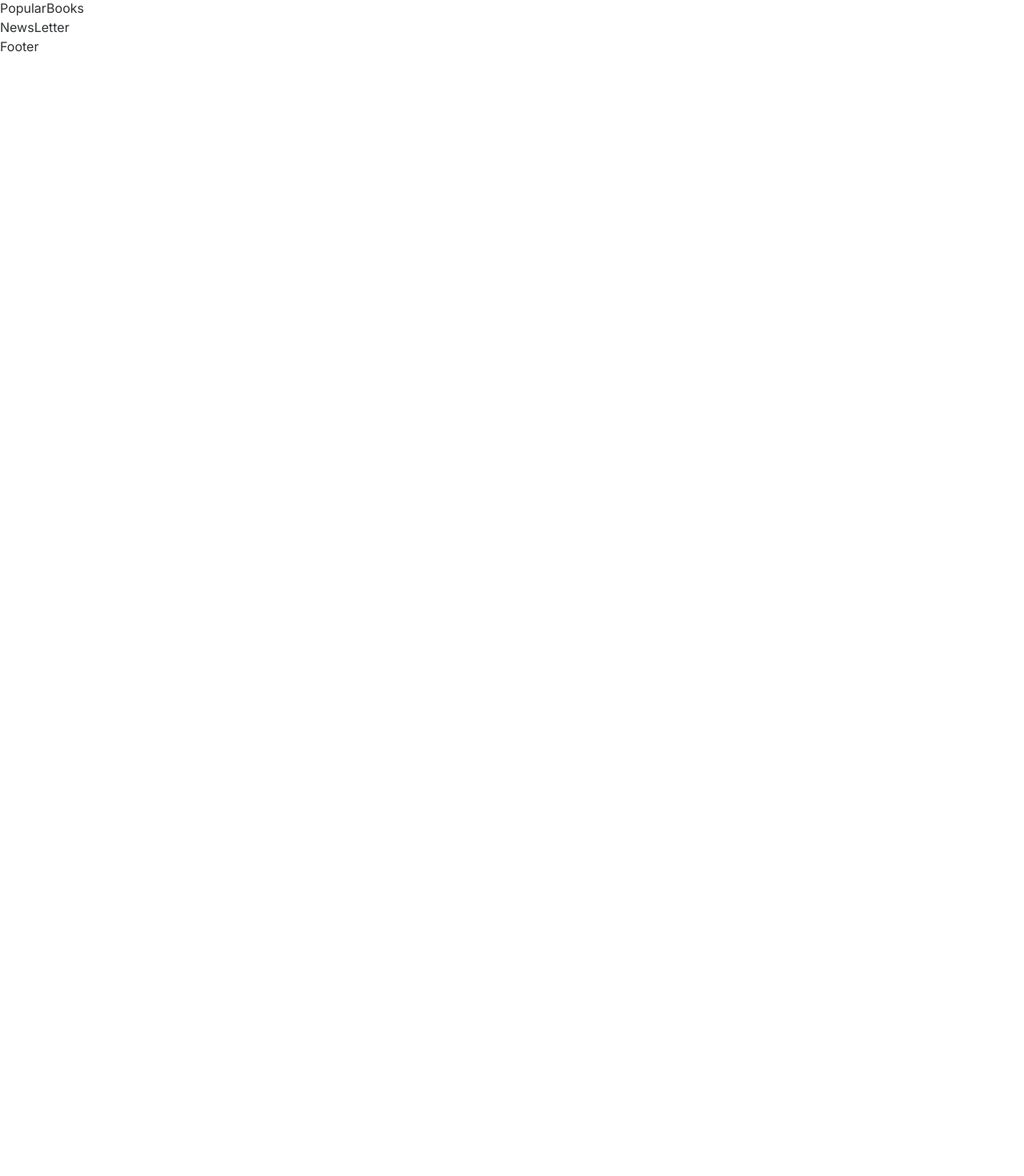
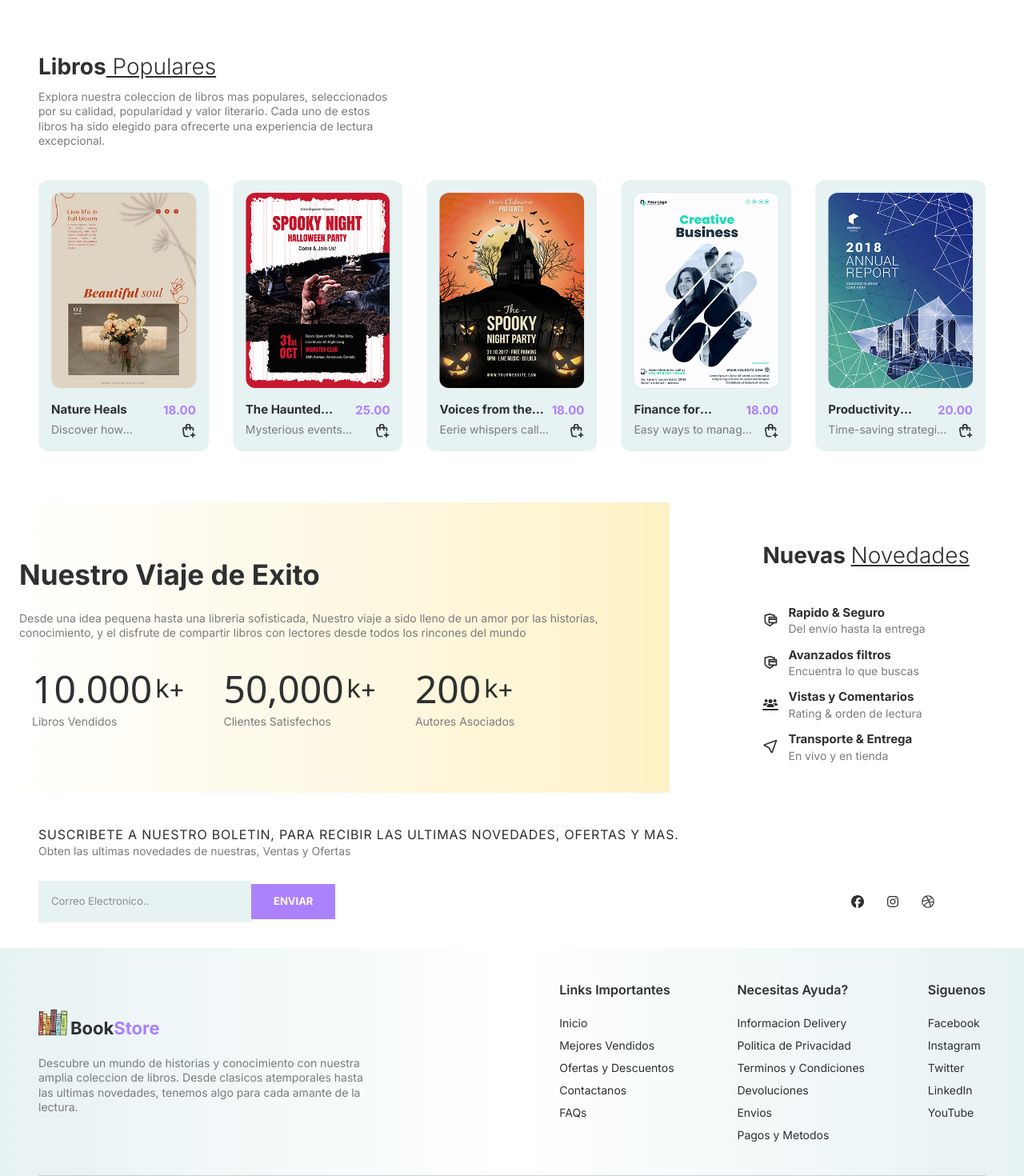
Before and after one commit to Avila-Pato/BookStore-React.js, a React (Vite) app: page / in a window 1280 px wide. Shown: the part 2440-3910 px from the top of the page at 80% size. Before the commit the page ends 2510 px from the top, so only its background shows below. Built offline with nearby package versions, Linux system fonts and the light colour scheme.

Commit message:
Add Achievements, Footer, and NewsLetter components; implement dynamic rendering for PopularBooks and integrate ShopContext for state management; update Home page layout and add environment configuration

```diff
--- a/src/components/Achievements.jsx
+++ b/src/components/Achievements.jsx
@@ -1,9 +1,89 @@
-import React from 'react'
+import React from "react";
+import Title from "./Title";
+import { RiSecurePaymentLine } from "react-icons/ri";
+import { FaUsersLine } from "react-icons/fa6";
+import { TbLocation } from "react-icons/tb";
+const Achievements = () => {
+  const statistics = [
+    { label: "Libros Vendidos", value: "10.000" },
+    { label: "Clientes Satisfechos", value: "50,000" },
+    { label: "Autores Asociados", value: "200" },
+  ];
 
-const Achievements = () => {
   return (
-    <div>Achievements</div>
-  )
-}
+    <section className="mx-auto max-w-[1440px]">
+      {/* Container */}
+      <div className="flex flex-col xl:flex-row gap-12">
+        {/* Left side */}
+        <div className="flex-[2] flex justify-center flex-col bg-gradient-to-l from-tertiary/40 to-white px-6 lg:-12 py-16">
+          <h2 className="h2 ">Nuestro Viaje de Exito</h2>
+          <p className="py-5 max-w-[47rem]">
+            Desde una idea pequena hasta una libreria sofisticada, Nuestro viaje
+            a sido lleno de un amor por las historias, conocimiento, y el
+            disfrute de compartir libros con lectores desde todos los rincones
+            del mundo
+          </p>
+          {/* Statistics container */}
+          <div className="flex flex-wrap gap-4">
+            {statistics.map((statistic, index) => (
+              <div key={index} className="p-4 rounded-lg">
+                <div className="flex items-center gap-1">
+                  <h3 className="text-5xl font-sans">
+                    {statistic.value}</h3>
+                    <h4 className="regular-32">k+</h4>
+                </div>
+                <p className="capitalize pt-2">{statistic.label}</p>
+              </div>
+            ))}
+          </div>
+        </div>
+        {/* Right side   */}
+        <div className="flex-1 relative max-sm:pl-8 flex items-center xl:justify-center pt-5">
+          <div className="flex flex-col">
+            <Title
+              title1={"Nuevas "}
+              title2={" Novedades"}
+              titleStyles={"pb-10"}
+              paraStyles={"hidden"}
+            />
+            <div className="flex flex-col items-start">
+              <div className="flexCenter gap-3 mb-3">
+                <RiSecurePaymentLine className="text-xl" />
+                <div className="">
+                  <h5 className="h5">Rapido & Seguro</h5>
+                  <p>Del envio hasta la entrega</p>
+                </div>
+              </div>
 
-export default Achievements
+              <div className="flexCenter gap-3 mb-3">
+                <RiSecurePaymentLine className="text-xl" />
+                <div className="">
+                  <h5 className="h5">Avanzados filtros</h5>
+                  <p>Encuentra lo que buscas</p>
+                </div>
+              </div>
+
+              <div className="flexCenter gap-3 mb-3">
+                <FaUsersLine className="text-xl" />
+                <div className="">
+                  <h5 className="h5">Vistas y Comentarios</h5>
+                  <p>Rating & orden de lectura</p>
+                </div>
+              </div>
+
+              <div className="flexCenter gap-3 mb-3">
+                <TbLocation className="text-xl" />
+                <div className="">
+                  <h5 className="h5">Transporte & Entrega</h5>
+                  <p>En vivo y en tienda</p>
+                </div>
+              </div>
+            </div>
+          </div>
+        </div>
+      </div>
+    </section>
+  );
+};
+
+export default Achievements;
--- a/src/components/Footer.jsx
+++ b/src/components/Footer.jsx
@@ -1,9 +1,81 @@
-import React from 'react'
+import React from "react";
+import { Link } from "react-router-dom";
+import logoImg from "../assets/logo.png";
 
 const Footer = () => {
+  const linkSections = [
+    {
+      title: "Links Importantes",
+      links: [
+        "Inicio",
+        "Mejores Vendidos",
+        "Ofertas y Descuentos",
+        "Contactanos",
+        "FAQs",
+      ],
+    },
+    {
+      title: "Necesitas Ayuda?",
+      links: [
+        "Informacion Delivery",
+        "Politica de Privacidad",
+        "Terminos y Condiciones",
+        "Devoluciones",
+        "Envios",
+        "Pagos y Metodos",
+      ],
+    },
+    {
+      title: "Siguenos",
+      links: [
+        "Facebook",
+        "Instagram",
+        "Twitter",
+        "LinkedIn",
+        "YouTube",
+      ],
+    }
+  ];
   return (
-    <div>Footer</div>
+    <section className="max-padd-container bg-gradient-to-l from-primary via-white to-primary">
+      <div className="flex flex-col md:flex-row items-center justify-between gap-10 py-10 border-b
+      border-gray-500/30">
+          <div>
+            {/* logo */}
+            <div className="flex flex-1">
+              <Link to={"/"} className="bold-22 xl:bold-28 flex items-end gap-1">
+                <img src={logoImg} alt="Logo" className="h-9" />
+                <div className="relative top-1.5">
+                    Book<span className="text-secondary">Store</span>
+                </div>
+              </Link>
+            </div>
+            <p className="max-w-[410px] mt-6">
+               Descubre un mundo de historias y conocimiento con nuestra amplia coleccion de libros. Desde clasicos atemporales hasta las ultimas novedades, tenemos algo para cada amante de la lectura.
+            </p>
+          </div>
+          <div className="flex flex-wrap justify-between w-full md:w-[45%] gap-5">
+            {linkSections.map((section, index) => (
+              <div key={index}>
+                  <h3 className="font-semibold text-base md:mb-5 mb-2">
+                    {section.title}
+                  </h3>
+                  <ul className="text-sm space-y-2">
+                    {section.links.map((link, i) => (
+                      <li key={i}>
+                        <a href="#" className="hover:underline transition-all">
+                          {link}
+                        </a>
+                      </li>
+                    ))}
+
+                  </ul>
+              </div>
+            ))}
+          </div>
+      </div>
+  </section>
   )
-}
+};
 
-export default Footer
+export default Footer;
--- a/src/components/NewsLetter.jsx
+++ b/src/components/NewsLetter.jsx
@@ -1,8 +1,30 @@
 import React from 'react'
+import { FaDribbble, FaFacebook, FaInstagram } from 'react-icons/fa6'
 
 const NewsLetter = () => {
   return (
-    <div>NewsLetter</div>
+    <section className='max-padd-container py-8 mt-2'>
+      <div className='flexBetween flex-wrap gap-7'>
+        <div>
+          <h4 className='bolf-14 uppercase tracking-wider'>
+            Suscribete a nuestro boletin, Para recibir las ultimas novedades, ofertas y mas.
+          </h4>
+            <p>Obten las ultimas novedades de nuestras, Ventas y Ofertas</p>
+        </div>
+        <div>
+          <input type="email" placeholder='Correo Electronico..' className='p-4 bg-primary w-[222px]
+           sm:w-[266px]
+          outline-none text-[13px]' />
+          <button className='btn-secondary !rounded-none !text-[13px] !font-bold uppercase'>Enviar</button>
+        </div>
+      <div className='flex gap-x-3 pr-14'>
+        <div className='h-8 w-8 rounded-full hover:bg-secondary hover:text-white flexCenter transition-all duration-500'><FaFacebook /></div>
+        <div className='h-8 w-8 rounded-full hover:bg-secondary hover:text-white flexCenter transition-all duration-500'><FaInstagram /></div>
+        <div className='h-8 w-8 rounded-full hover:bg-secondary hover:text-white flexCenter transition-all duration-500'><FaDribbble/></div>
+
+      </div>
+      </div>
+    </section>
   )
 }
 
--- a/src/components/PopularBooks.jsx
+++ b/src/components/PopularBooks.jsx
@@ -1,8 +1,64 @@
-import React from 'react'
+import React , { useState, useEffect, useContext  } from 'react';
+import { ShopContext } from '../context/ShopContext.jsx';
+import Title from './Title.jsx';
+
+import { Swiper, SwiperSlide } from 'swiper/react';
+import 'swiper/css';
+
+import {  Autoplay } from 'swiper/modules';
+
+import Item from './Item.jsx';
+
+
 
 const PopularBooks = () => {
+  const [popularBooks, setPopularBooks] = useState([]);
+  const { books } = useContext(ShopContext);
+
+  useEffect(() => {
+    const data = books.filter((item) => item.popular )
+    setPopularBooks(data.slice(0, 6)); // Assuming we want the first 6 popular books
+  }, [books])
+
   return (
-    <div>PopularBooks</div>
+    <section className='max-padd-container py-16'>
+      <Title title1={'Libros'} title2={' Populares'} titleStyles={'pb-10'} para={"Explora nuestra coleccion de libros mas populares, seleccionados por su calidad, popularidad y valor literario. Cada uno de estos libros ha sido elegido para ofrecerte una experiencia de lectura excepcional."}
+      />
+      {/* Contenedor */}
+      <Swiper
+        autoplay={{
+          delay: 4000,
+          disableOnInteraction: false,
+        }}
+        breakpoints={{
+          355: {
+            slidesPerView: 2,
+            spaceBetween: 20,
+          },
+          600: {
+            slidesPerView: 3,
+            spaceBetween: 30,
+          },
+          900: {
+            slidesPerView: 4,
+            spaceBetween: 30,
+          },
+          1200: {
+            slidesPerView: 5,
+            spaceBetween: 30,
+          },
+        }}
+        modules={[Autoplay]}
+        className='min-h-[333px]'
+      >
+        {popularBooks.map((book) => (
+          <SwiperSlide key={book._id}>
+            <Item book={book} />
+          </SwiperSlide>
+        ))}
+      </Swiper>
+
+    </section>
   )
 }
 
--- a/src/context/ShopContext.jsx
+++ b/src/context/ShopContext.jsx
@@ -2,8 +2,9 @@ import { createContext, useEffect, useState } from "react";
 import { useNavigate } from "react-router-dom";
 import { dummyBooks } from "../assets/data";
 
+
+// eslint-disable-next-line react-refresh/only-export-components
 export const ShopContext = createContext();
-
 export const ShopContextProvider = ({ children }) => {
   const navigate = useNavigate();
   const [books, setBooks] = useState([]);
--- a/src/pages/Home.jsx
+++ b/src/pages/Home.jsx
@@ -5,6 +5,7 @@ import NewArrivals from '../components/NewArrivals.jsx';
 import FeaturedBooks from '../components/FeaturedBooks.jsx';
 import PopularBooks from '../components/PopularBooks.jsx';
 import NewsLetter from '../components/NewsLetter.jsx';
+import Achievements from '../components/Achievements.jsx';
 
 const Home = () => {
   return (
@@ -14,6 +15,7 @@ const Home = () => {
       <NewArrivals />
       <FeaturedBooks />
       <PopularBooks />
+      <Achievements />
       <NewsLetter />
     </div>
   )
```
